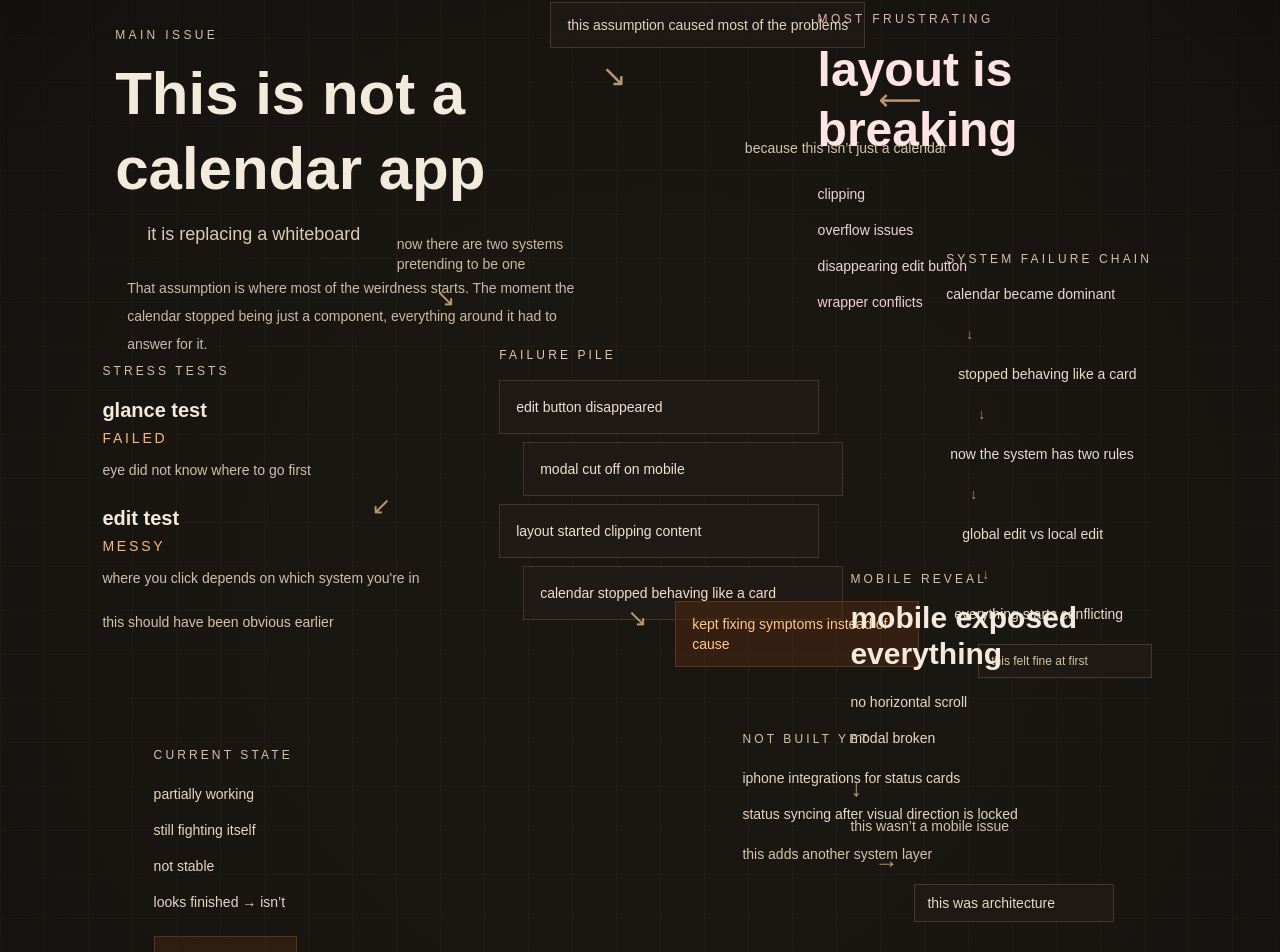
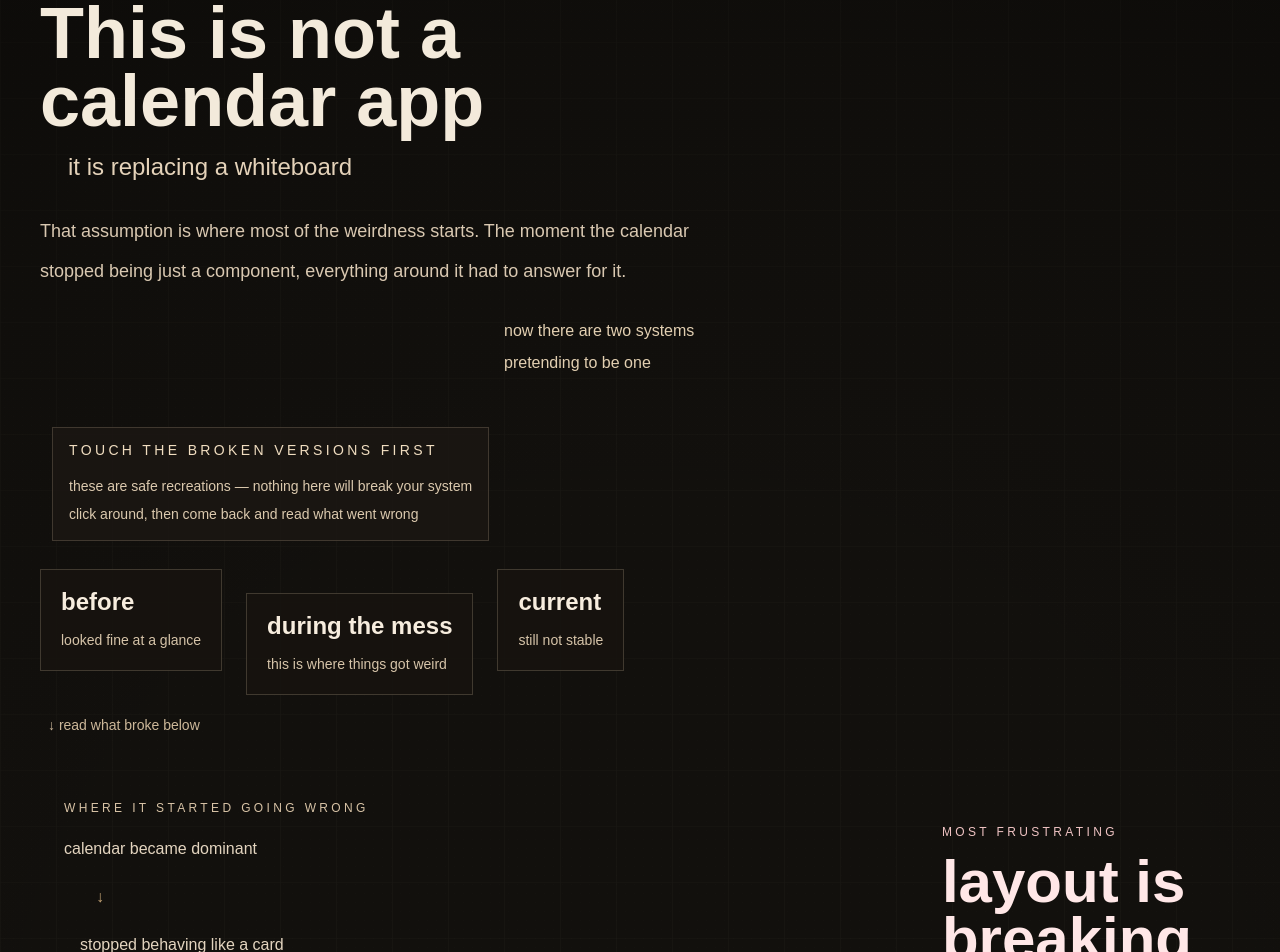
Before and after one commit to SoNerdyitHurts/so-nerdy, a Next.js app: page /projects/calendar in a window 1280 px wide. Shown: the part 241-1193 px from the top of the page. Built offline with nearby package versions, Linux system fonts and the light colour scheme.

Commit message:
journal feel. calendar project v1.1

```diff
--- a/src/app/projects/calendar/page.tsx
+++ b/src/app/projects/calendar/page.tsx
@@ -1,12 +1,25 @@
+import Link from "next/link";
+
 export const metadata = {
   title: "Calendar Project",
 };
 
-const failures = [
-  "edit button disappeared",
-  "modal cut off on mobile",
-  "layout started clipping content",
-  "calendar stopped behaving like a card",
+const pokeVersions = [
+  {
+    title: "before",
+    note: "looked fine at a glance",
+    href: "/projects/calendar/exhibits/early",
+  },
+  {
+    title: "during the mess",
+    note: "this is where things got weird",
+    href: "/projects/calendar/exhibits/edit-mode-chaos",
+  },
+  {
+    title: "current",
+    note: "still not stable",
+    href: "/projects/calendar/exhibits/current",
+  },
 ];
 
 const stressTests = [
@@ -20,6 +33,25 @@ const stressTests = [
     result: "messy",
     note: "where you click depends on which system you're in",
   },
+  {
+    name: "mobile test",
+    result: "revealing",
+    note: "this looked like a mobile issue until it exposed architecture problems",
+  },
+];
+
+const failurePile = [
+  "edit button disappeared",
+  "modal cut off on mobile",
+  "layout started clipping content",
+  "calendar stopped behaving like a card",
+];
+
+const currentState = [
+  "partially working",
+  "still fighting itself",
+  "not stable",
+  "looks finished → isn’t",
 ];
 
 const futureThreads = [
@@ -29,36 +61,39 @@ const futureThreads = [
 
 export default function CalendarProjectPage() {
   return (
-    <main className="relative min-h-screen overflow-hidden bg-[#1a1713] text-[#f3eadb]">
-      <div className="pointer-events-none absolute inset-0 opacity-[0.08]">
+    <main className="relative min-h-screen overflow-hidden bg-[#12100d] text-[#f3eadb]">
+      <div className="pointer-events-none absolute inset-0 opacity-[0.03]">
         <div
           className="h-full w-full"
           style={{
             backgroundImage: `
-              linear-gradient(to right, rgba(255,245,220,0.35) 1px, transparent 1px),
-              linear-gradient(to bottom, rgba(255,245,220,0.28) 1px, transparent 1px)
+              linear-gradient(to right, rgba(255,244,220,0.65) 1px, transparent 1px),
+              linear-gradient(to bottom, rgba(255,244,220,0.50) 1px, transparent 1px)
             `,
-            backgroundSize: "44px 44px",
+            backgroundSize: "56px 56px",
           }}
         />
       </div>
 
       <div
-        className="pointer-events-none absolute inset-0 opacity-[0.18]"
+        className="pointer-events-none absolute inset-0 opacity-[0.10]"
         style={{
-          background:
-            "radial-gradient(circle at 16% 18%, rgba(255,190,120,0.10), transparent 0 22%), radial-gradient(circle at 78% 14%, rgba(120,170,255,0.08), transparent 0 18%), radial-gradient(circle at 68% 72%, rgba(255,120,120,0.08), transparent 0 16%), radial-gradient(circle at 12% 88%, rgba(255,255,255,0.05), transparent 0 14%)",
+          background: `
+            radial-gradient(circle at 14% 12%, rgba(255,195,120,0.10), transparent 0 22%),
+            radial-gradient(circle at 78% 18%, rgba(255,120,120,0.08), transparent 0 18%),
+            radial-gradient(circle at 30% 70%, rgba(255,245,220,0.06), transparent 0 20%)
+          `,
         }}
       />
 
       <div
-        className="pointer-events-none absolute inset-0 opacity-[0.07]"
+        className="pointer-events-none absolute inset-0 opacity-[0.06]"
         style={{
           backgroundImage: `
-            radial-gradient(rgba(255,255,255,0.9) 0.65px, transparent 0.8px),
-            radial-gradient(rgba(255,255,255,0.35) 0.5px, transparent 0.75px)
+            radial-gradient(rgba(255,255,255,0.85) 0.7px, transparent 0.9px),
+            radial-gradient(rgba(255,255,255,0.25) 0.5px, transparent 0.7px)
           `,
-          backgroundSize: "8px 8px, 13px 13px",
+          backgroundSize: "9px 9px, 15px 15px",
           backgroundPosition: "0 0, 4px 5px",
           mixBlendMode: "soft-light",
         }}
@@ -68,57 +103,122 @@ export default function CalendarProjectPage() {
         className="pointer-events-none absolute inset-0"
         style={{
           background:
-            "radial-gradient(circle at center, transparent 34%, rgba(8,6,5,0.22) 68%, rgba(6,5,4,0.50) 100%)",
+            "radial-gradient(circle at center, transparent 40%, rgba(8,7,5,0.22) 72%, rgba(5,4,3,0.52) 100%)",
         }}
       />
 
-      <div className="relative mx-auto min-h-screen max-w-[1500px] px-6 py-10 md:px-10">
-        <div className="absolute left-[4%] top-6 border border-[#a0612a]/60 bg-[#5b2f12]/35 px-4 py-2 text-[11px] uppercase tracking-[0.22em] text-[#ffbd7b]">
+      <div className="relative mx-auto max-w-[1500px] px-5 pb-24 pt-10 md:px-10">
+        <div className="mb-8 inline-block border border-[#a0612a]/60 bg-[#4b2712]/35 px-4 py-2 text-[11px] uppercase tracking-[0.22em] text-[#ffbd7b]">
           ⚠ live environment — changes happening without warning
         </div>
 
-        <div className="absolute right-[6%] top-20 text-[11px] uppercase tracking-[0.22em] text-[#d6c3a8]">
+        <div className="absolute right-8 top-10 text-[11px] uppercase tracking-[0.26em] text-[#dcc9ad]">
           calendar project
         </div>
 
-        <div className="absolute left-[9%] top-[13rem] max-w-[560px]">
-          <div className="text-[12px] uppercase tracking-[0.28em] text-[#d7c2a4]">
+        <section className="relative max-w-[760px] pt-10">
+          <div className="text-[12px] uppercase tracking-[0.30em] text-[#d8c3a6]">
             main issue
           </div>
 
-          <h1 className="mt-3 text-4xl font-semibold leading-tight md:text-6xl">
-            This is not a calendar app
+          <h1 className="mt-4 max-w-[620px] text-5xl font-semibold leading-[0.95] md:text-7xl">
+            This is not a
+            <br />
+            calendar app
           </h1>
 
-          <div className="ml-8 mt-3 max-w-[360px] text-lg leading-8 text-[#dbcbb4]">
+          <div className="ml-7 mt-4 text-xl text-[#e4d2b9] md:text-2xl">
             it is replacing a whiteboard
           </div>
 
-          <div className="mt-6 ml-3 max-w-[460px] text-sm leading-7 text-[#cbbba4]">
-            That assumption is where most of the weirdness starts. The moment the
-            calendar stopped being just a component, everything around it had to
-            answer for it.
+          <p className="mt-7 max-w-[700px] text-lg leading-10 text-[#d9c8b1]">
+            That assumption is where most of the weirdness starts. The moment
+            the calendar stopped being just a component, everything around it
+            had to answer for it.
+          </p>
+
+          <div className="mt-6 ml-[24rem] max-w-[260px] text-base leading-8 text-[#e2cfb1] md:ml-[29rem]">
+            now there are two systems pretending to be one
+          </div>
+        </section>
+
+        <section className="relative mt-12 max-w-[1120px]">
+          <div className="ml-3 inline-block border border-[#d9c3a3]/20 bg-[#1b1713]/82 px-4 py-3">
+            <div className="text-sm uppercase tracking-[0.24em] text-[#f0ddc0]">
+              touch the broken versions first
+            </div>
+            <div className="mt-3 text-sm leading-7 text-[#dbc9ae]">
+              these are safe recreations — nothing here will break your system
+              <br />
+              click around, then come back and read what went wrong
             </div>
           </div>
 
-        <div className="absolute left-[43%] top-[11.5rem] max-w-[340px] border border-[#d0b58d]/20 bg-[#211b16]/70 px-4 py-3 text-sm text-[#e3d4bf]">
-          this assumption caused most of the problems
+          <div className="mt-7 flex flex-col gap-4 md:flex-row md:items-start md:gap-6">
+            {pokeVersions.map((item, index) => (
+              <Link
+                key={item.href}
+                href={item.href}
+                className={`group block border border-[#d7c3a5]/22 bg-[#17130f]/85 px-5 py-4 transition hover:border-[#f0c48d]/45 hover:bg-[#1e1812] ${
+                  index === 1
+                    ? "md:mt-6 md:max-w-[340px]"
+                    : "md:max-w-[280px]"
+                }`}
+              >
+                <div className="text-2xl font-semibold text-[#f7edde] group-hover:text-white">
+                  {item.title}
+                </div>
+                <div className="mt-2 text-sm leading-7 text-[#d6c4a9]">
+                  {item.note}
+                </div>
+              </Link>
+            ))}
           </div>
 
-        <div className="absolute left-[47%] top-[15rem] text-[#b9986e] text-3xl">
-          ↘
+          <div className="mt-5 ml-2 text-sm text-[#cdb89a]">
+            ↓ read what broke below
+          </div>
+        </section>
+
+        <section className="relative mt-16 min-h-[1500px]">
+          <div className="absolute left-[2%] top-0 max-w-[320px]">
+            <div className="text-[12px] uppercase tracking-[0.28em] text-[#d8c3a6]">
+              where it started going wrong
             </div>
 
-        <div className="absolute right-[8%] top-[12rem] max-w-[360px]">
-          <div className="text-[12px] uppercase tracking-[0.28em] text-[#e7b1b1]">
+            <div className="mt-4 space-y-4 text-base leading-8 text-[#e3d4bf]">
+              <div>calendar became dominant</div>
+              <div className="ml-8 text-[#c3a274]">↓</div>
+              <div className="ml-4">stopped behaving like a card</div>
+              <div className="ml-12 text-[#c3a274]">↓</div>
+              <div className="ml-1">now the system has two rules</div>
+              <div className="ml-9 text-[#c3a274]">↓</div>
+              <div className="ml-3">global edit vs local edit</div>
+            </div>
+
+            <div className="mt-5 ml-8 inline-block border border-[#d7c3a5]/18 bg-[#1b1713]/80 px-3 py-2 text-sm text-[#dac7a9]">
+              this felt fine at first
+            </div>
+          </div>
+
+          <div className="absolute right-[4%] top-6 max-w-[380px]">
+            <div className="text-[12px] uppercase tracking-[0.28em] text-[#efc3c3]">
               most frustrating
             </div>
 
-          <h2 className="mt-3 text-3xl font-semibold leading-tight text-[#ffe4e4] md:text-5xl">
-            layout is breaking
+            <h2 className="mt-3 max-w-[360px] text-4xl font-semibold leading-[0.95] text-[#ffe7e7] md:text-6xl">
+              layout is
+              <br />
+              breaking
             </h2>
 
-          <div className="mt-5 space-y-2 text-sm leading-7 text-[#f0d3d3]">
+            <div className="mt-4 ml-16 text-3xl text-[#c3a274]">←</div>
+
+            <div className="mt-2 max-w-[260px] text-base leading-8 text-[#e5d3b9]">
+              because this isn’t just a calendar
+            </div>
+
+            <div className="mt-8 space-y-2 text-lg leading-9 text-[#eddcc9]">
               <div>clipping</div>
               <div>overflow issues</div>
               <div>disappearing edit button</div>
@@ -126,160 +226,139 @@ export default function CalendarProjectPage() {
             </div>
           </div>
 
-        <div className="absolute right-[28%] top-[16.5rem] text-[#b9986e] text-3xl">
-          ⟵
-        </div>
-
-        <div className="absolute right-[26%] top-[20rem] max-w-[220px] text-sm text-[#d6c3a8]">
-          because this isn’t just a calendar
-        </div>
-
-        <div className="absolute right-[10%] top-[27rem] max-w-[380px]">
-          <div className="mb-3 text-[12px] uppercase tracking-[0.26em] text-[#d7c2a4]">
-            system failure chain
-          </div>
-
-          <div className="space-y-3 text-sm leading-7 text-[#ebdcc8]">
-            <div>calendar became dominant</div>
-            <div className="ml-5 text-[#b9986e]">↓</div>
-            <div className="ml-3">stopped behaving like a card</div>
-            <div className="ml-8 text-[#b9986e]">↓</div>
-            <div className="ml-1">now the system has two rules</div>
-            <div className="ml-6 text-[#b9986e]">↓</div>
-            <div className="ml-4">global edit vs local edit</div>
-            <div className="ml-9 text-[#b9986e]">↓</div>
-            <div className="ml-2">everything starts conflicting</div>
-          </div>
-
-          <div className="mt-4 ml-8 max-w-[180px] border border-[#d0b58d]/20 bg-[#211b16]/75 px-3 py-2 text-xs text-[#d7c2a4]">
-            this felt fine at first
-          </div>
-        </div>
-
-        <div className="absolute left-[8%] top-[34rem] max-w-[380px]">
-          <div className="text-[12px] uppercase tracking-[0.26em] text-[#d7c2a4]">
+          <div className="absolute left-[5%] top-[23rem] max-w-[340px]">
+            <div className="text-[12px] uppercase tracking-[0.28em] text-[#d8c3a6]">
               stress tests
             </div>
 
-          <div className="mt-4 space-y-5">
+            <div className="mt-4 space-y-10">
               {stressTests.map((test) => (
                 <div key={test.name}>
-                <div className="text-xl font-semibold">{test.name}</div>
-                <div className="mt-1 text-sm uppercase tracking-[0.2em] text-[#f7b87f]">
+                  <div className="text-3xl font-semibold text-[#f5ecde]">
+                    {test.name}
+                  </div>
+                  <div className="mt-1 text-lg uppercase tracking-[0.24em] text-[#f1bb7f]">
                     {test.result}
                   </div>
-                <div className="mt-2 max-w-[320px] text-sm leading-7 text-[#d0c0aa]">
+                  <div className="mt-3 max-w-[300px] text-lg leading-9 text-[#d8c8b1]">
                     {test.note}
                   </div>
                 </div>
               ))}
             </div>
 
-          <div className="mt-5 max-w-[240px] text-sm text-[#d6c3a8]">
+            <div className="mt-8 max-w-[240px] text-base text-[#d4bf9f]">
               this should have been obvious earlier
             </div>
           </div>
 
-        <div className="absolute left-[39%] top-[33rem] max-w-[420px]">
-          <div className="text-[12px] uppercase tracking-[0.26em] text-[#e8c6aa]">
+          <div className="absolute left-[38%] top-[28rem] max-w-[460px]">
+            <div className="text-[12px] uppercase tracking-[0.28em] text-[#e2c8a8]">
               failure pile
             </div>
 
-          <div className="mt-4 space-y-2 text-sm leading-7 text-[#f3e0cf]">
-            {failures.map((item, idx) => (
+            <div className="mt-5 space-y-4">
+              {failurePile.map((item, idx) => (
                 <div
                   key={item}
-                className={`max-w-[320px] border border-[#d0b58d]/18 bg-[#211b16]/78 px-4 py-3 ${
-                  idx % 2 === 0 ? "ml-0" : "ml-6"
-                }`}
+                  className={`border border-[#d7c3a5]/18 bg-[#1b1713]/82 px-4 py-4 text-xl text-[#f1e3d0] ${
+                    idx === 1 ? "ml-10" : ""
+                  } ${idx === 2 ? "ml-2" : ""} ${idx === 3 ? "ml-12" : ""}`}
                 >
                   {item}
                 </div>
               ))}
             </div>
 
-          <div className="mt-[-1.2rem] ml-[11rem] max-w-[250px] border border-[#a0612a]/35 bg-[#4b2712]/55 px-4 py-3 text-sm text-[#ffc98b]">
+            <div className="mt-[-1.4rem] ml-[14rem] inline-block border border-[#a0612a]/35 bg-[#4b2712]/55 px-4 py-3 text-lg leading-8 text-[#ffc98b]">
               kept fixing symptoms instead of cause
             </div>
           </div>
 
-        <div className="absolute right-[7%] top-[47rem] max-w-[340px]">
-          <div className="text-[12px] uppercase tracking-[0.26em] text-[#d7c2a4]">
+          <div className="absolute right-[5%] top-[44rem] max-w-[360px]">
+            <div className="text-[12px] uppercase tracking-[0.28em] text-[#d8c3a6]">
               mobile reveal
             </div>
 
-          <h3 className="mt-3 text-2xl font-semibold md:text-3xl">
+            <h3 className="mt-4 max-w-[320px] text-4xl font-semibold leading-tight md:text-5xl">
               mobile exposed everything
             </h3>
 
-          <div className="mt-4 space-y-2 text-sm leading-7 text-[#e7d7c1]">
+            <div className="mt-5 space-y-2 text-lg leading-9 text-[#e7d7c1]">
               <div>no horizontal scroll</div>
               <div>modal broken</div>
             </div>
 
-          <div className="mt-5 text-[#b9986e] text-2xl">↓</div>
+            <div className="mt-6 text-3xl text-[#c3a274]">↓</div>
 
-          <div className="mt-3 max-w-[240px] text-sm text-[#d6c3a8]">
+            <div className="mt-3 max-w-[240px] text-lg leading-8 text-[#d6c3a8]">
               this wasn’t a mobile issue
             </div>
 
-          <div className="mt-2 ml-6 text-[#b9986e] text-2xl">→</div>
+            <div className="mt-3 ml-10 text-3xl text-[#c3a274]">→</div>
 
-          <div className="mt-2 ml-16 max-w-[200px] border border-[#d0b58d]/20 bg-[#211b16]/72 px-3 py-2 text-sm text-[#ead9c3]">
+            <div className="mt-3 ml-20 inline-block border border-[#d7c3a5]/18 bg-[#1b1713]/82 px-4 py-3 text-lg text-[#ead9c3]">
               this was architecture
             </div>
           </div>
 
-        <div className="absolute left-[12%] top-[58rem] max-w-[340px]">
-          <div className="text-[12px] uppercase tracking-[0.26em] text-[#d7c2a4]">
+          <div className="absolute left-[7%] top-[68rem] max-w-[340px]">
+            <div className="text-[12px] uppercase tracking-[0.28em] text-[#d8c3a6]">
+              what this actually revealed
+            </div>
+
+            <div className="mt-5 space-y-4 text-lg leading-9 text-[#e6d7c1]">
+              <div>replacing a whiteboard is not the same as building a calendar app</div>
+              <div>calendar stopped behaving like a normal component</div>
+              <div>the visual bugs were symptoms of architectural confusion</div>
+            </div>
+          </div>
+
+          <div className="absolute right-[11%] top-[73rem] max-w-[320px]">
+            <div className="text-[12px] uppercase tracking-[0.28em] text-[#d8c3a6]">
               current state
             </div>
 
-          <div className="mt-4 space-y-2 text-sm leading-7 text-[#e6d7c1]">
-            <div>partially working</div>
-            <div>still fighting itself</div>
-            <div>not stable</div>
-            <div>looks finished → isn’t</div>
+            <div className="mt-4 space-y-3 text-lg leading-9 text-[#e6d7c1]">
+              {currentState.map((item) => (
+                <div key={item}>{item}</div>
+              ))}
             </div>
 
-          <div className="mt-5 border border-[#a0612a]/35 bg-[#4b2712]/45 px-4 py-3 text-sm text-[#ffc98b]">
+            <div className="mt-6 inline-block border border-[#a0612a]/35 bg-[#4b2712]/45 px-4 py-3 text-lg text-[#ffc98b]">
               don’t trust this yet
             </div>
           </div>
 
-        <div className="absolute left-[58%] top-[57rem] max-w-[290px]">
-          <div className="text-[12px] uppercase tracking-[0.26em] text-[#d7c2a4]">
+          <div className="absolute left-[42%] top-[87rem] max-w-[330px]">
+            <div className="text-[12px] uppercase tracking-[0.28em] text-[#d8c3a6]">
               not built yet
             </div>
 
-          <div className="mt-4 space-y-2 text-sm leading-7 text-[#e5d6c0]">
+            <div className="mt-5 space-y-3 text-lg leading-9 text-[#e5d6c0]">
               {futureThreads.map((item) => (
                 <div key={item}>{item}</div>
               ))}
             </div>
 
-          <div className="mt-4 max-w-[210px] text-sm text-[#d6c3a8]">
+            <div className="mt-5 max-w-[230px] text-base leading-8 text-[#d6c3a8]">
               this adds another system layer
             </div>
           </div>
 
-        <div className="absolute left-[31%] top-[26rem] max-w-[220px] text-sm text-[#cdb99f]">
-          now there are two systems pretending to be one
-        </div>
-
-        <div className="absolute left-[34%] top-[29rem] text-[#b9986e] text-2xl">
+          <div className="absolute left-[31%] top-[15rem] text-3xl text-[#c3a274]">
             ↘
           </div>
-
-        <div className="absolute left-[29%] top-[42rem] text-[#b9986e] text-2xl">
+          <div className="absolute left-[32%] top-[22rem] text-3xl text-[#c3a274]">
             ↙
           </div>
-
-        <div className="absolute left-[49%] top-[49rem] text-[#b9986e] text-2xl">
+          <div className="absolute left-[61%] top-[38rem] text-3xl text-[#c3a274]">
             ↘
           </div>
-
-        <div className="min-h-[92rem]" />
+          <div className="absolute right-[18%] top-[83rem] text-3xl text-[#c3a274]">
+            ↙
+          </div>
+        </section>
       </div>
     </main>
   );
```
Lines whose indentation alone changed are shown as unchanged.
